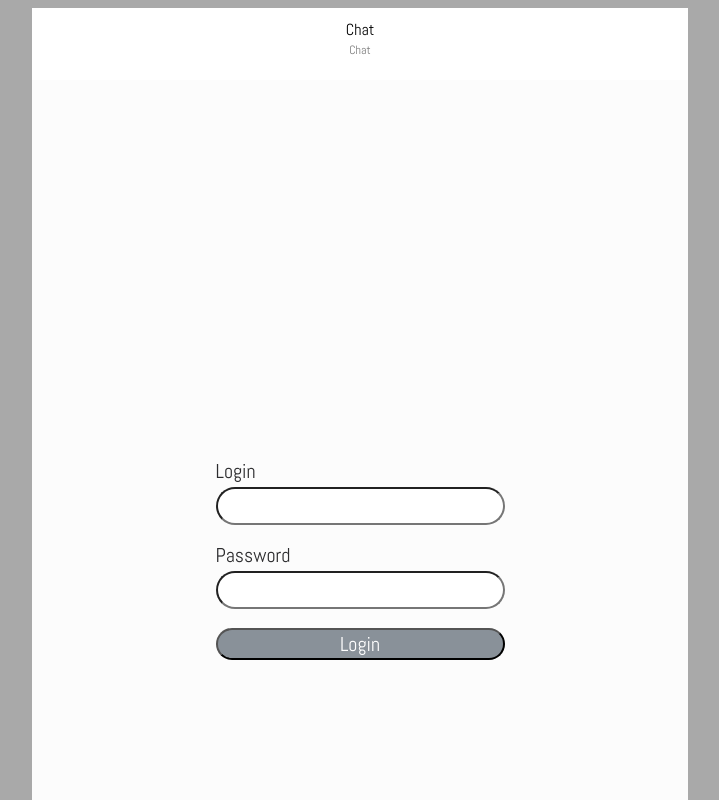
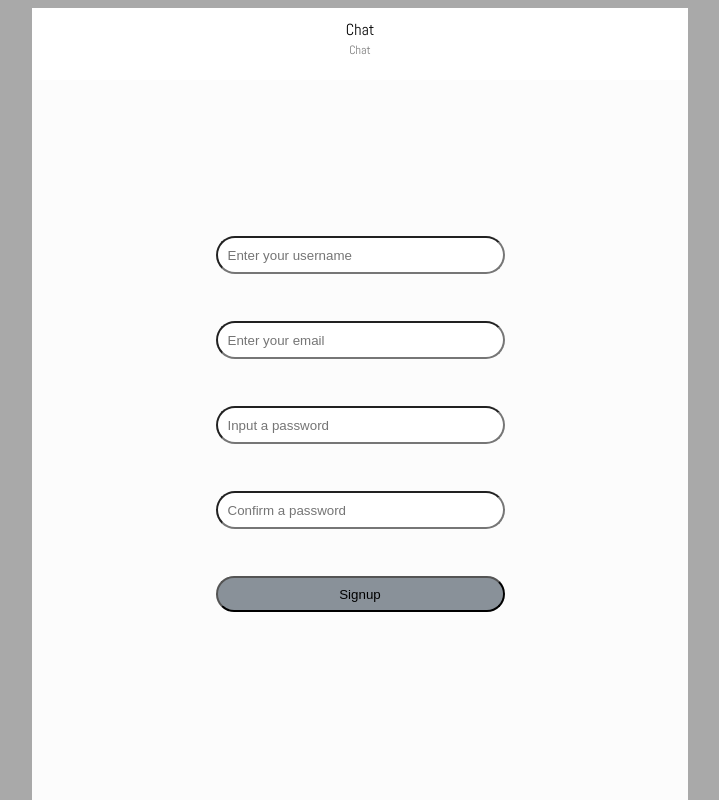
Before and after one commit to Maksvell129/online-chat-frontend, a React (Create React App) app in the folder chat/: page /registration in a window 1280 px wide. Shown: the top 800 px of the page, without its empty margins (280-999 px from the left). Built offline with nearby package versions, Linux system fonts and the light colour scheme.

Commit message:
Add registration page with no functioning

```diff
--- a/chat/src/App.js
+++ b/chat/src/App.js
@@ -5,6 +5,7 @@ import ChatPage from "./pages/ChatPage";
 import LoginPage from "./pages/LoginPage";
 import {BrowserRouter, Route, Routes} from "react-router-dom";
 import ProtectedRoute from "./components/Routes/ProtectedRoute";
+import RegistrationPage from "./pages/RegistrationPage";
 
 export default function App() {
     // const { readyState } = useWebSocket("ws://127.0.0.1:8000/", {   //урл бэка (ждать пока Боги сделают сервер)
@@ -28,6 +29,7 @@ export default function App() {
         <BrowserRouter>
             <Routes>
                 <Route path="/login" element={<LoginPage/>}/>
+                <Route path="/registration" element={<RegistrationPage/>}/>
                 <Route path="*" element={<LoginPage/>}/>
                 <Route
                     path="/chat"
--- /dev/null
+++ b/chat/src/components/Reg/Registration.css
@@ -0,0 +1,41 @@
+.x2 {
+    background-color: var(--baby-powder);
+    justify-content: center;
+    align-items: center;
+    border: 1px none;
+    display: flex;
+    flex-direction: column;
+    /* position: relative; */
+
+    width: 656px;
+    height: 960px;
+
+}
+
+.reg-form {
+    display: flex;
+    flex-direction: column;
+    justify-content: space-between;
+    margin-bottom: 200px;
+}
+
+.input {
+    padding-left: 10px;
+    border-radius: 20px;
+    height: 32px;
+    width: 273px;
+}
+
+.reg-group {
+    display: flex;
+    flex-direction: column;
+    justify-content: space-between;
+    min-height: 85px;
+}
+
+.button {
+    background-color: #899199;
+    border-radius: 20px;
+    width: 100%;
+    height: 36px;
+}
--- /dev/null
+++ b/chat/src/components/Reg/RegistrationForm.js
@@ -0,0 +1,77 @@
+import React from "react";
+import {useRef} from "react";
+import "../Reg/Registration.css";
+
+const RegistrationForm = () => {
+    /*const [username, usernameError, setUsername, setUsernameError] = useRef()
+    const [email, emailError, setEmail, setEmailError] = useRef()
+    const [password, passwordError, setPassword, setPasswordError] = useRef()
+    const [confirmPassword, confirmPasswordError, setConfirmPassword, setConfirmPasswordError, setUserExist] = useRef()
+
+    const register = async (event) => {
+        event.preventDefault();
+
+        setUsernameError('');
+        setEmailError('');
+        setPasswordError('');
+        setConfirmPasswordError('');
+        setUserExist('');
+
+        if (confirmPassword !== password)
+            setConfirmPasswordError('Passwords must match')
+
+        if (localStorage.getItem(email)) {
+            setUserExist('User already exist');
+            return;
+        }
+
+        localStorage.setItem(email, JSON.stringify(username, email, password));
+        setUsername(event.target.value)
+        setEmail(event.target.value)
+        setPassword(event.target.value)
+        setConfirmPassword(event.target.value)
+        alert('Registration successful');
+    }
+
+    const usernameChanged = (event) =>{
+        setUsername(event.target.value)
+    }
+
+    const emailChanged = (event) => {
+        setEmail(event.target.value)
+    }
+
+    const passwordChanged = (event) =>{
+        setPassword(event.target.value)
+    }
+
+    const confirmPasswordChanged = (event) =>{
+        setConfirmPassword(event.target.value)
+    }
+
+
+*/
+    return (
+        <div className="container-center-horizontal x2 screen">
+            <div className="reg-form">
+                <form>
+                    <div className="reg-group">
+                        <input type="text" className="input name" placeholder="Enter your username" required/>
+                    </div>
+                    <div className="reg-group">
+                        <input type="text" className="input email" placeholder="Enter your email" required/>
+                    </div>
+                    <div className="reg-group">
+                        <input type="password" className="input password" placeholder="Input a password" required/>
+                    </div>
+                    <div className="reg-group">
+                        <input type="password" className="input password" placeholder="Confirm a password" required/>
+                    </div>
+                    <button className="button">Signup</button>
+                </form>
+            </div>
+        </div>
+    )
+}
+
+export default RegistrationForm;
--- /dev/null
+++ b/chat/src/pages/RegistrationPage.js
@@ -0,0 +1,18 @@
+import React from 'react';
+import BarHeader from '../components/BarHeader/BarHeader';
+import '../components/Reg/Registration.css'
+import RegistrationForm from "../components/Reg/RegistrationForm";
+
+const RegistrationPage = () => {
+
+    return (
+        <div className="container-center-horizontal">
+            <div className="x2 screen">
+                <BarHeader spanText="Chat" headerTitle="Chat"/>
+                <RegistrationForm/>
+            </div>
+        </div>
+    )
+}
+
+export default RegistrationPage
```
